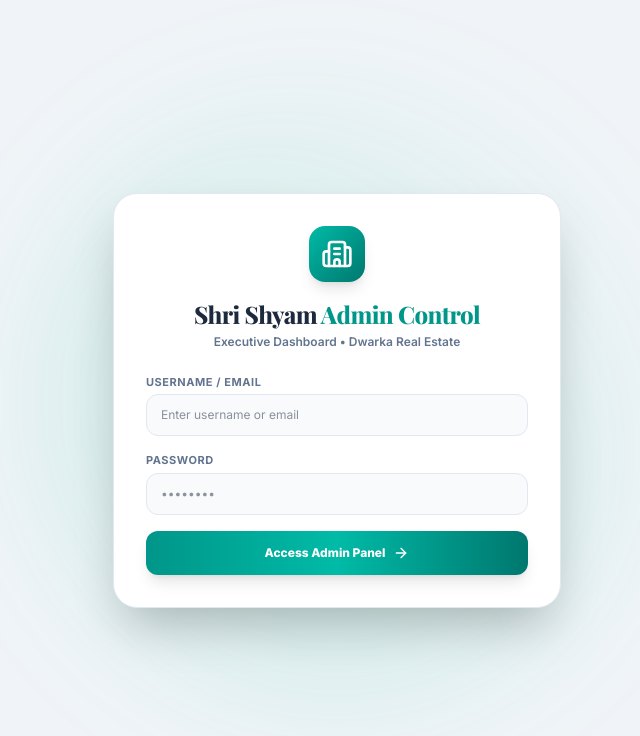
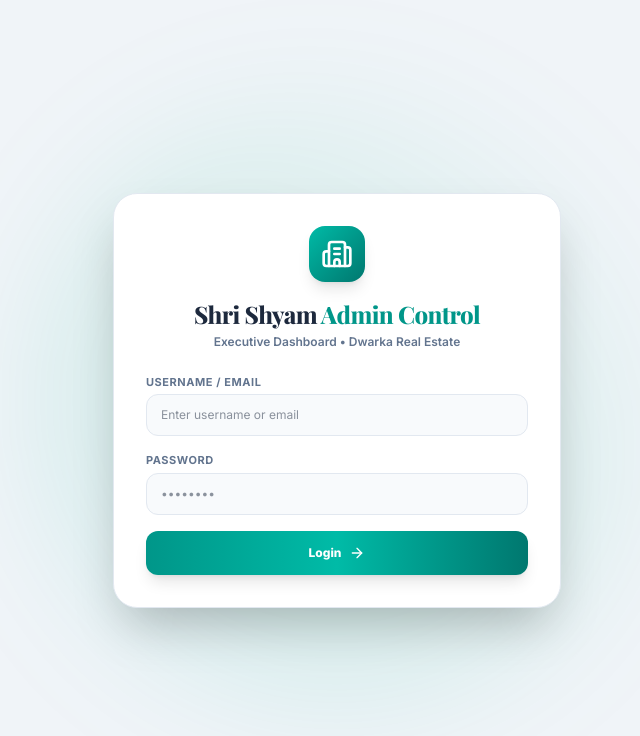
Before and after one commit to Sudhanshu4123/shrishyamproperties, a Next.js app in the folder admin/: page /admin/ in a window 1280 px wide. Shown: the top 736 px of the page, without its empty margins (303-943 px from the left). Built offline with nearby package versions, Linux system fonts and the light colour scheme; no server answers.

Commit message:
Update login button text to Login

```diff
--- a/admin/src/app/page.tsx
+++ b/admin/src/app/page.tsx
@@ -159,7 +159,7 @@ export default function AdminPage() {
               type="submit"
               className="w-full py-3.5 text-xs font-extrabold text-white bg-gradient-to-r from-teal-600 via-teal-500 to-teal-700 rounded-xl shadow-lg hover:scale-[1.02] transition-transform flex items-center justify-center gap-2"
             >
-              <span>Access Admin Panel</span>
+              <span>Login</span>
               <ArrowRight className="w-4 h-4" />
             </button>
           </form>
```
Also changed, not shown: 1 other file (tests, documents, lock files or other folders).
